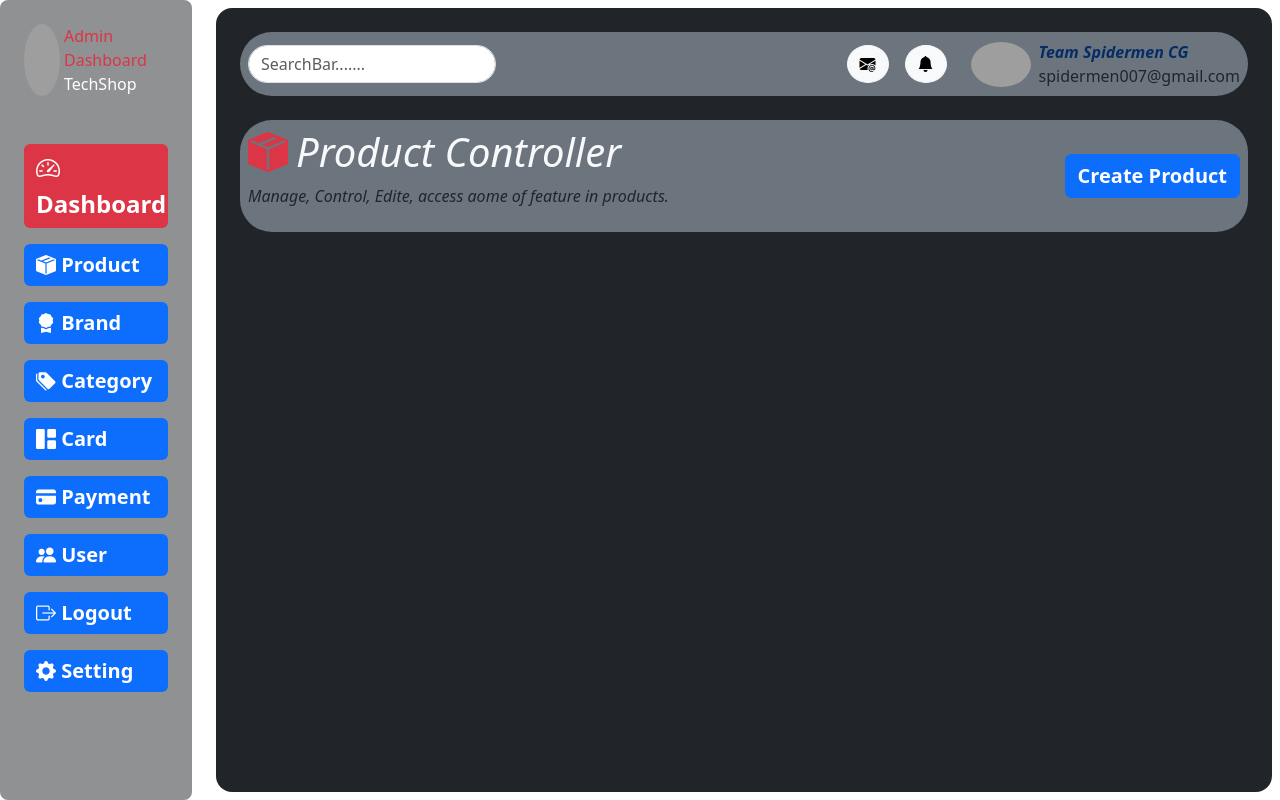
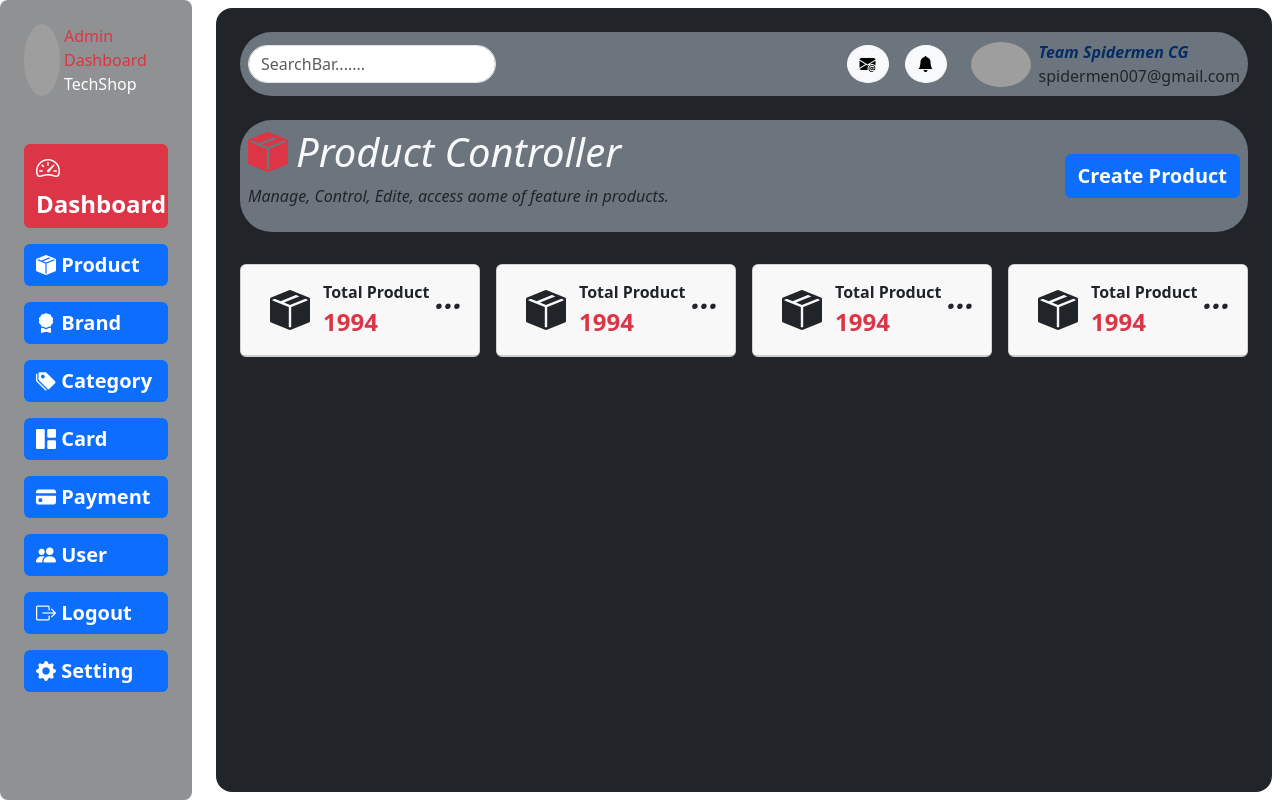
Before and after one commit to yakuzatin3-boop/TEACH-HTML-CSS-BOOTSRAP, a website: page Dashboard/Dasboard.html in a window 1280 px wide. Drawn offline with nearby package versions, Linux system fonts and the light colour scheme; grey boxes are pictures that could not be loaded.

Commit message:
Update main dashboard

```diff
--- a/Dashboard/Dasboard.html
+++ b/Dashboard/Dasboard.html
@@ -124,6 +124,86 @@
                 </div>
 
             </div>
+            <div class="row g-3 mt-3">
+
+                <div class="col">
+                    <div class="card">
+                        <div class="card-header d-flex justify-content-between">
+                            <!-- left -->
+                            <div class="d-flex align-items-center">
+                                <button class="btn ">
+                                <i class="bi bi-box-seam-fill fs-1"></i>
+                               </button>
+                               <div class="card-text">
+                                <span class="fw-bold">Total Product</span><br>
+                               <span class="text-danger fs-4 fw-bold">1994</span>
+                               </div>
+                            </div>
+                            <div>
+                                <i class="fw-bold fs-2">...</i>
+                            </div>
+                        </div>
+                    </div>
+                </div>
+                <div class="col">
+                    <div class="card">
+                        <div class="card-header d-flex justify-content-between">
+                            <!-- left -->
+                            <div class="d-flex align-items-center">
+                                <button class="btn ">
+                                <i class="bi bi-box-seam-fill fs-1"></i>
+                               </button>
+                               <div class="card-text">
+                                <span class="fw-bold">Total Product</span><br>
+                               <span class="text-danger fs-4 fw-bold">1994</span>
+                               </div>
+                            </div>
+                            <div>
+                                <i class="fw-bold fs-2">...</i>
+                            </div>
+                        </div>
+                    </div>
+                </div>
+                <div class="col">
+                    <div class="card">
+                        <div class="card-header d-flex justify-content-between">
+                            <!-- left -->
+                            <div class="d-flex align-items-center">
+                                <button class="btn ">
+                                <i class="bi bi-box-seam-fill fs-1"></i>
+                               </button>
+                               <div class="card-text">
+                                <span class="fw-bold">Total Product</span><br>
+                               <span class="text-danger fs-4 fw-bold">1994</span>
+                               </div>
+                            </div>
+                            <div>
+                                <i class="fw-bold fs-2">...</i>
+                            </div>
+                        </div>
+                    </div>
+                </div>
+                <div class="col">
+                    <div class="card">
+                        <div class="card-header d-flex justify-content-between">
+                            <!-- left -->
+                            <div class="d-flex align-items-center">
+                                <button class="btn ">
+                                <i class="bi bi-box-seam-fill fs-1"></i>
+                               </button>
+                               <div class="card-text">
+                                <span class="fw-bold">Total Product</span><br>
+                               <span class="text-danger fs-4 fw-bold">1994</span>
+                               </div>
+                            </div>
+                            <div>
+                                <i class="fw-bold fs-2">...</i>
+                            </div>
+                        </div>
+                    </div>
+                </div>
+
+            </div>
 
          </div>
 
--- /dev/null
+++ b/package.json
@@ -0,0 +1,5 @@
+{
+  "dependencies": {
+    "bootstrap": "^5.3.8"
+  }
+}
```
Also changed, not shown: asset/img/image.png (added), 2 other files.
